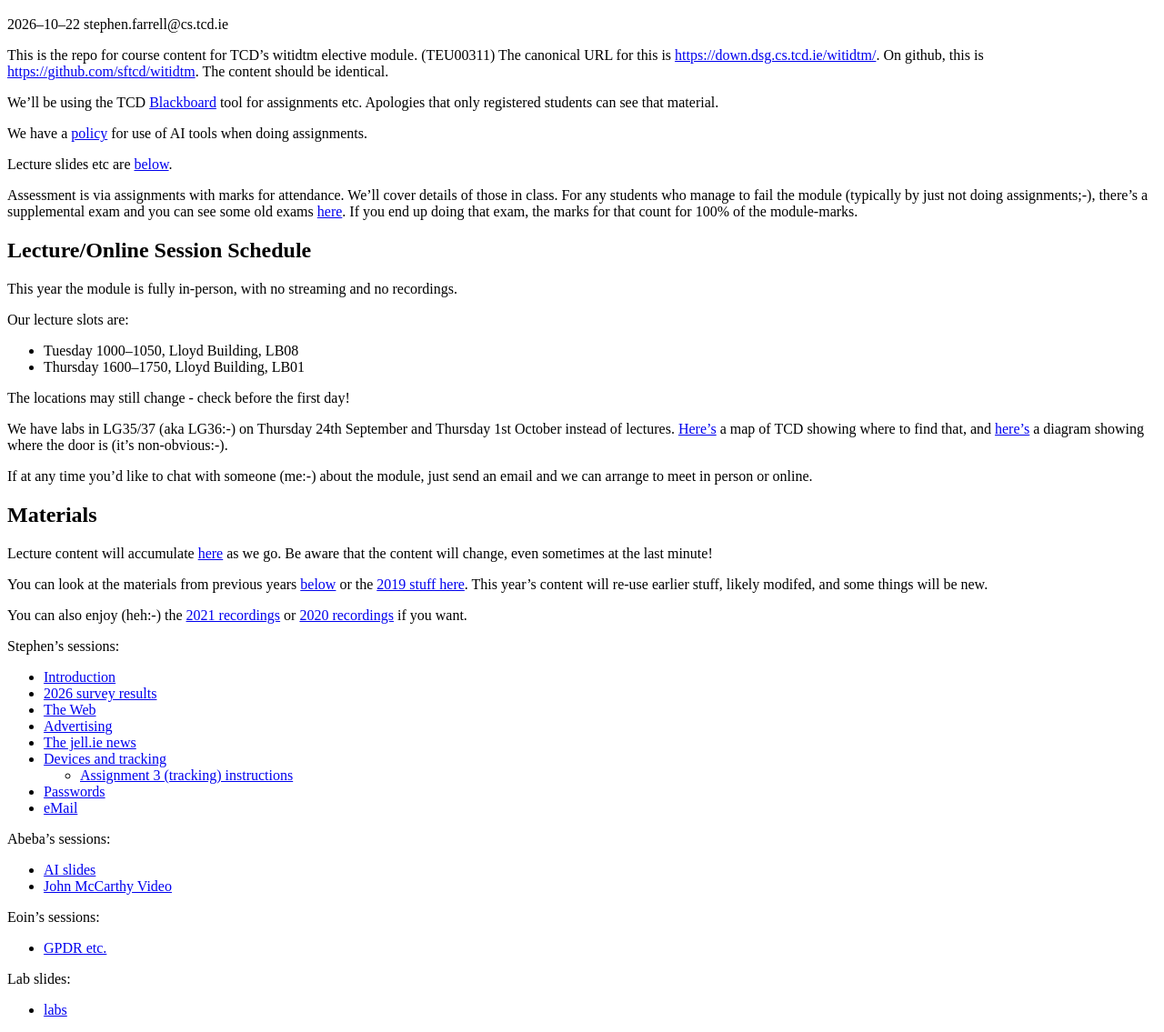
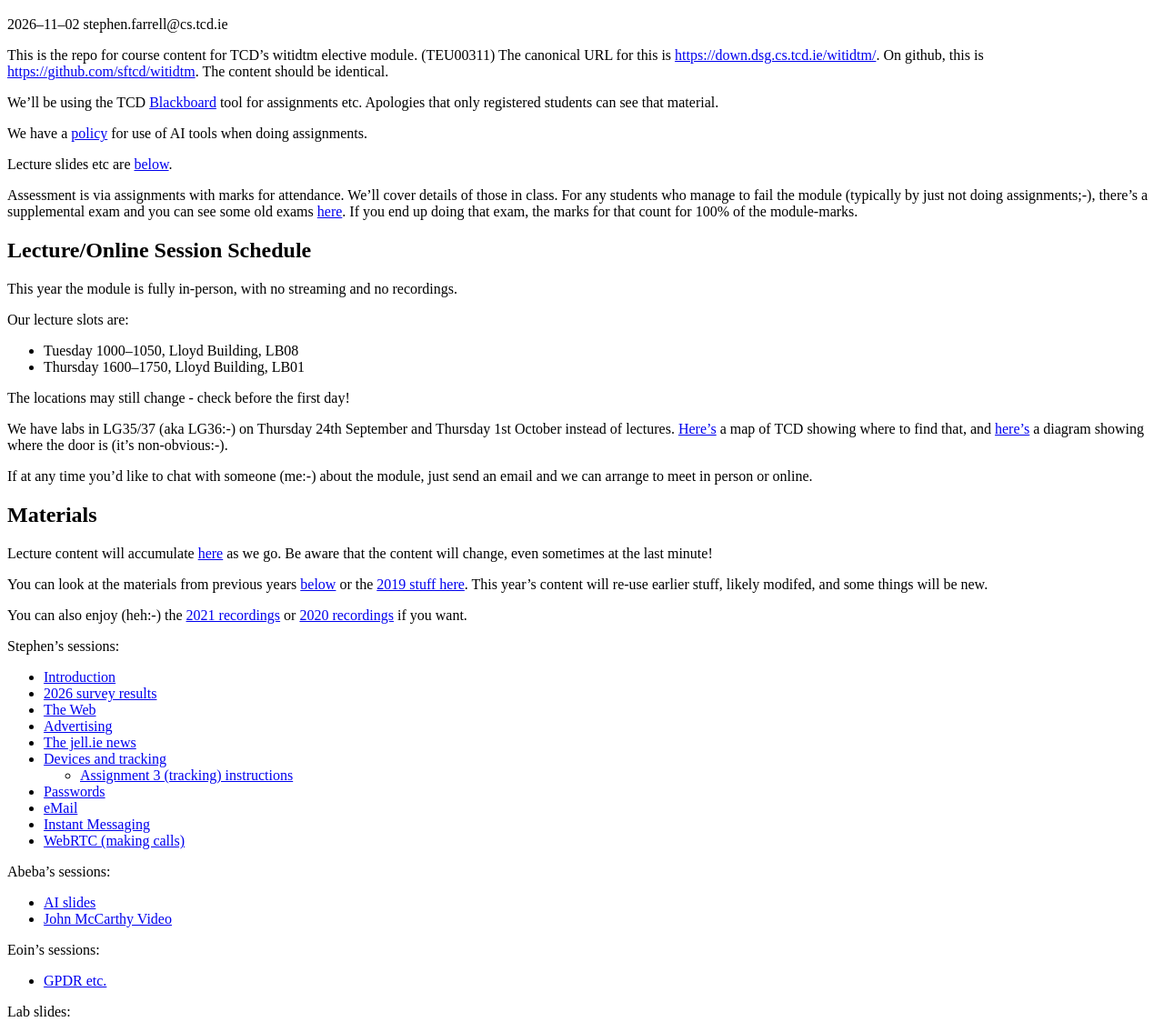
Before and after one commit to sftcd/witidtm, a plain HTML site: page index.html in a window 1280 px wide. Shown: the part 48-1183 px from the top of the page at 91% size. Drawn offline with Linux system fonts and the light colour scheme.

Commit message:
im and webrtc

```diff
--- a/index.html
+++ b/index.html
@@ -1,6 +1,6 @@
 <h1 id="whatistheinternetdoingtomewitidtm">What is the Internet doing to me? (witidtm)</h1>
 
-<p>2026&#8211;10&#8211;22 stephen.farrell@cs.tcd.ie</p>
+<p>2026&#8211;11&#8211;02 stephen.farrell@cs.tcd.ie</p>
 
 <p>This is the repo for course content for TCD&#8217;s witidtm elective module.
 (TEU00311) The canonical URL for this is
@@ -74,6 +74,8 @@ recordings</a> if you want.</p>
 </ul></li>
 <li><a href="lectures/2026-2027/600-passwords.pdf">Passwords</a></li>
 <li><a href="lectures/2026-2027/700-mail.pdf">eMail</a></li>
+<li><a href="lectures/2026-2027/800-im.pdf">Instant Messaging</a></li>
+<li><a href="lectures/2026-2027/900-webrtc.pdf">WebRTC (making calls)</a></li>
 </ul>
 
 <p>Abeba&#8217;s sessions:</p>
```
Also changed, not shown: lectures/2026-2027/index.html (+3 -1 lines), 5 other files.
